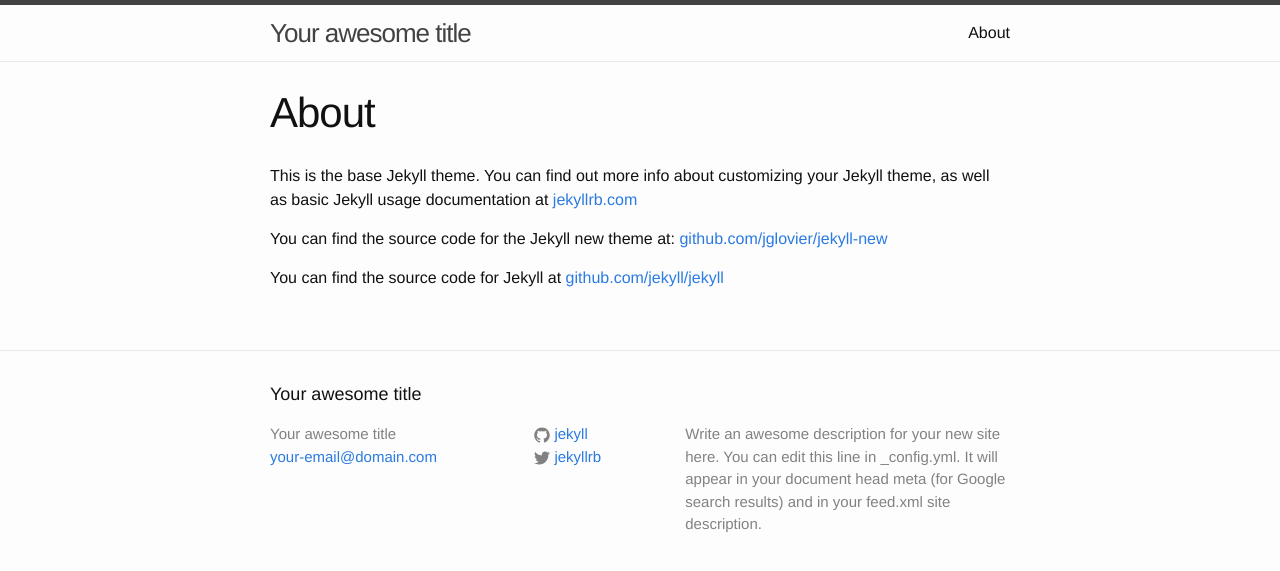
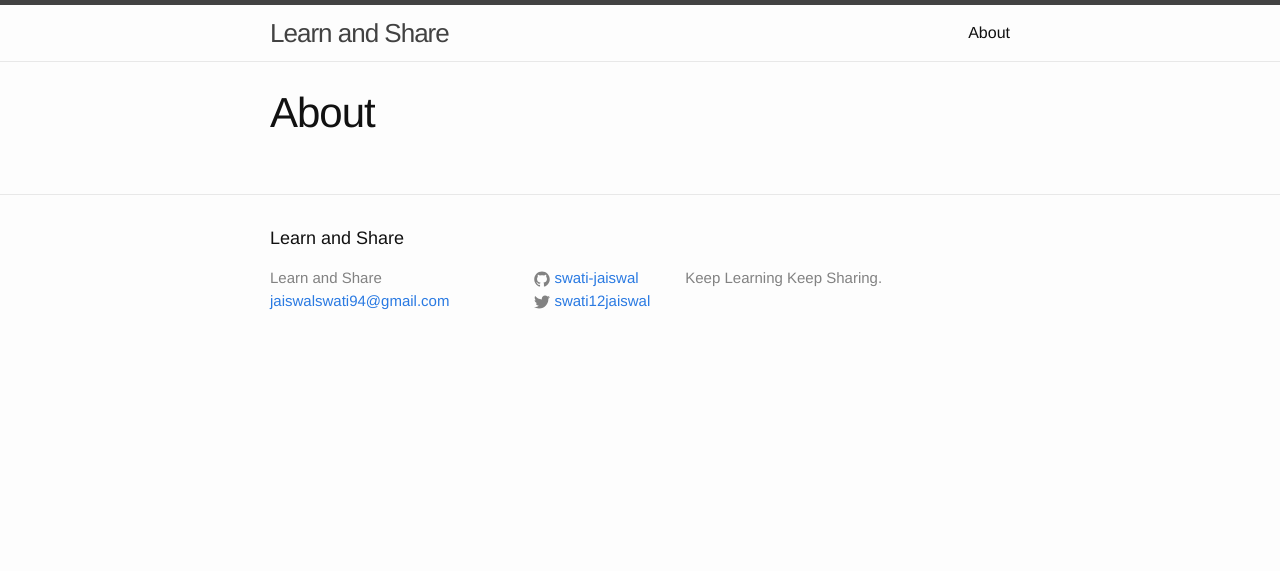
Before and after one commit to curioswati-zz/curioswati.github.io, a Jekyll site: the page built from about.md, in a window 1280 px wide. Shown: the top 571 px of the page. Built offline with Jekyll 4.4.1, drawn with Linux system fonts in a browser that asks for light colours.

```diff
--- a/_config.yml
+++ b/_config.yml
@@ -1,14 +1,12 @@
 # Site settings
-title: Your awesome title
-email: your-email@domain.com
+title: Learn and Share
+email: jaiswalswati94@gmail.com
 description: > # this means to ignore newlines until "baseurl:"
-  Write an awesome description for your new site here. You can edit this
-  line in _config.yml. It will appear in your document head meta (for
-  Google search results) and in your feed.xml site description.
-baseurl: "" # the subpath of your site, e.g. /blog/
-url: "http://yourdomain.com" # the base hostname & protocol for your site
-twitter_username: jekyllrb
-github_username:  jekyll
+  Keep Learning Keep Sharing.
+baseurl: "/home" # the subpath of your site, e.g. /blog/
+url: "http://swati-jaiswal.github.io" # the base hostname & protocol for your site
+twitter_username: swati12jaiswal
+github_username:  swati-jaiswal
 
 # Build settings
 markdown: kramdown
--- a/about.md
+++ b/about.md
@@ -3,9 +3,3 @@ layout: page
 title: About
 permalink: /about/
 ---
-
-This is the base Jekyll theme. You can find out more info about customizing your Jekyll theme, as well as basic Jekyll usage documentation at [jekyllrb.com](http://jekyllrb.com/)
-
-You can find the source code for the Jekyll new theme at: [github.com/jglovier/jekyll-new](https://github.com/jglovier/jekyll-new)
-
-You can find the source code for Jekyll at [github.com/jekyll/jekyll](https://github.com/jekyll/jekyll)
```
Also changed, not shown: _posts/2014-12-23-to-the-mentor.markdown (added, +66 -0 lines), _posts/2014-12-25-welcome-to-jekyll.markdown (deleted, +0 -25 lines).
